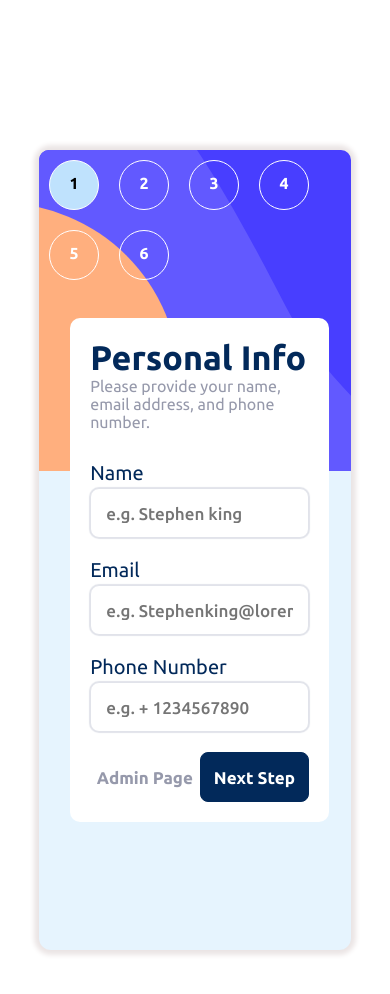
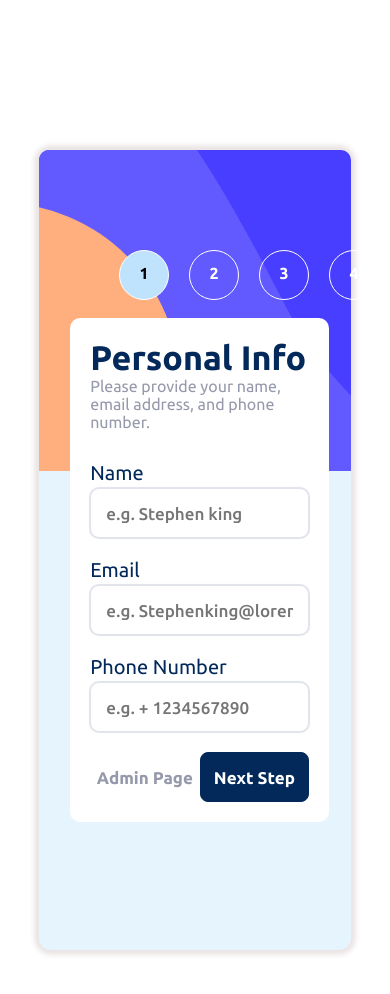
Before and after one commit to HidayahJadaan/Multi_Step_Form, a React (Create React App) app: page / in a window 390 px wide. Shown: the top 994 px of the page. Built offline with nearby package versions, Linux system fonts and the light colour scheme.

Commit message:
Update Tabs

```diff
--- a/src/components/Tab.css
+++ b/src/components/Tab.css
@@ -54,6 +54,7 @@
 
     display: inline-flex;
     margin: 10px;
+    transform: translate(70px , 90px);
 
 
   }
```
